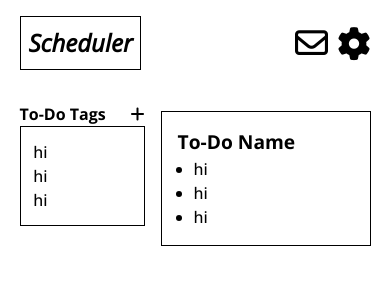
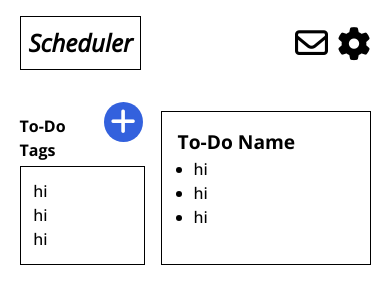
Before and after one commit to StillLutto/Scheduler, a React (Vite) app: page / in a window 390 px wide. Shown: the top 304 px of the page. Built offline with nearby package versions, Linux system fonts and the light colour scheme.

Commit message:
feat: make plus button look worse and make it global

```diff
--- a/src/index.css
+++ b/src/index.css
@@ -47,3 +47,43 @@ body {
       margin-inline: auto;
   }
 }
+
+.title-button-container {
+  display: flex;
+  width: 40px;
+  height: 40px;
+  background-color: #3361dd;
+  border-radius: 50%;
+  margin-left: auto;
+  margin-right: 2px;
+}
+
+.title-button {
+  color: white;
+  margin: auto;
+  padding: 0;
+}
+
+.title-button i {
+  font-size: 1.8rem;
+  margin: 0;
+  padding: 0;
+}
+
+@media(max-width: 768px) {
+  .title-button {
+      font-size: 1.3rem;
+  }
+}
+
+@media(max-width: 425px) {
+  .title-button {
+      font-size: 1rem;
+  }
+}
+
+@media(max-width: 375px) {
+  .title-button {
+      font-size: 1.4rem;
+  }
+}
--- a/src/todo/TodoList.css
+++ b/src/todo/TodoList.css
@@ -5,7 +5,7 @@
     border: 2px solid black;
 }
 
-.todo__list-title {
+.todo__list-header-title {
     font-size: 2rem;
 }
 
@@ -14,7 +14,7 @@
 }
 
 @media(max-width: 1024px) {
-    .todo__list-title {
+    .todo__list-header-title {
         font-size: 1.8rem;
     }
 }
@@ -26,7 +26,7 @@
     .todo__list {
         padding-right: 8rem;
     }
-    .todo__list-title {
+    .todo__list-header-title {
         font-size: 1.6rem;
     }
 }
@@ -35,7 +35,7 @@
     .todo__list-container {
         border: 1.2px solid black;
     }
-    .todo__list-title {
+    .todo__list-header-title {
         font-size: 1.2rem;
     }
 }
@@ -44,7 +44,7 @@
     .todo__list-container {
         border: 1px solid black;
     }
-    .todo__list-title {
+    .todo__list-header-title {
         text-align: center;
         font-size: 1.5rem;
     }
--- a/src/todo/TodoList.tsx
+++ b/src/todo/TodoList.tsx
@@ -3,7 +3,9 @@ import "./TodoList.css";
 function TodoList() {
     return (
         <div className="todo__list-container">
-            <h1 className="todo__list-title">To-Do Name</h1>
+            <div className="todo__list-header">
+                <h1 className="todo__list-header-title">To-Do Name</h1>
+            </div>
             <ul className="todo__list">
                 <li><p>hi</p></li>
                 <li><p>hi</p></li>
--- a/src/todo/TodoTags.css
+++ b/src/todo/TodoTags.css
@@ -8,6 +8,7 @@
 .todo__tags-header {
     display: flex;
     align-items: baseline;
+    margin-bottom: 4px;
 }
 
 .todo__tags-header-title {
@@ -21,19 +22,12 @@
     cursor: pointer;
 }
 
-.button-icon {
-    font-size: 1.8rem;
-}
-
 @media(max-width: 768px) {
     .todo__tags {
         padding-right: 8rem;
         border: 1.5px solid black;
     }
     .todo__tags-header-title {
-        font-size: 1.3rem;
-    }
-    .button-icon {
         font-size: 1.3rem;
     }
 }
@@ -45,9 +39,6 @@
         border: 1.2px solid black;
     }
     .todo__tags-header-title {
-        font-size: 1rem;
-    }
-    .button-icon {
         font-size: 1rem;
     }
 }
@@ -70,7 +61,4 @@
         margin-inline: auto;
         margin-top: 8px;
     }
-    .button-icon {
-        font-size: 1.4rem;
-    }
 }
--- a/src/todo/TodoTags.tsx
+++ b/src/todo/TodoTags.tsx
@@ -5,7 +5,9 @@ function TodoTags() {
         <div className="todo__tags-container">
             <div className="todo__tags-header">
                 <h1 className="todo__tags-header-title">To-Do Tags</h1>
-                <button className="todo__tags-header-button"><i className="fa-solid fa-plus button-icon"></i></button>
+                <div className="title-button-container">
+                <a href="/" className="title-button"><i className="fa-solid fa-plus"></i></a>
+                </div>
             </div>
             <ul className="todo__tags">
                 <li>hi</li>
```
